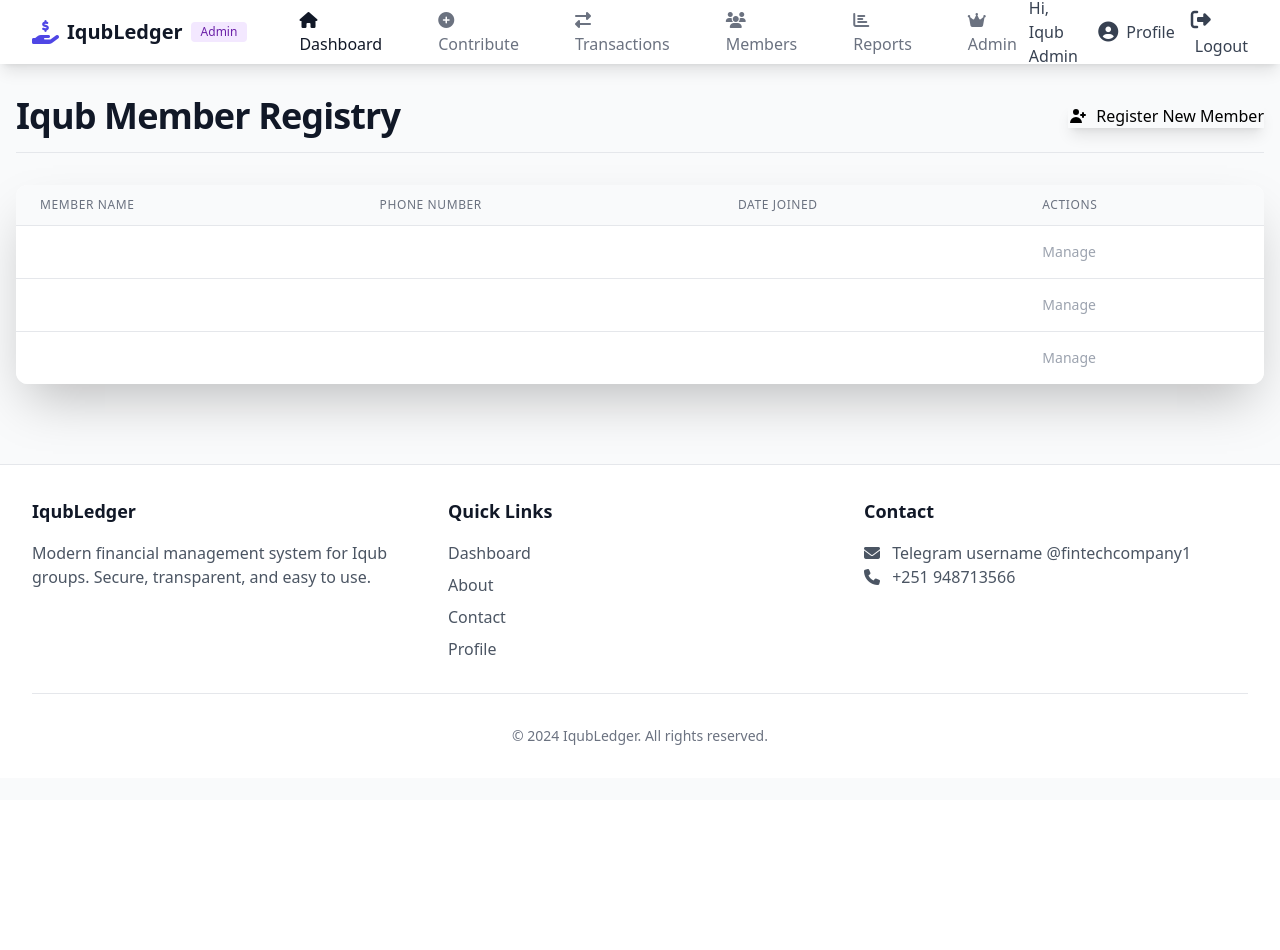
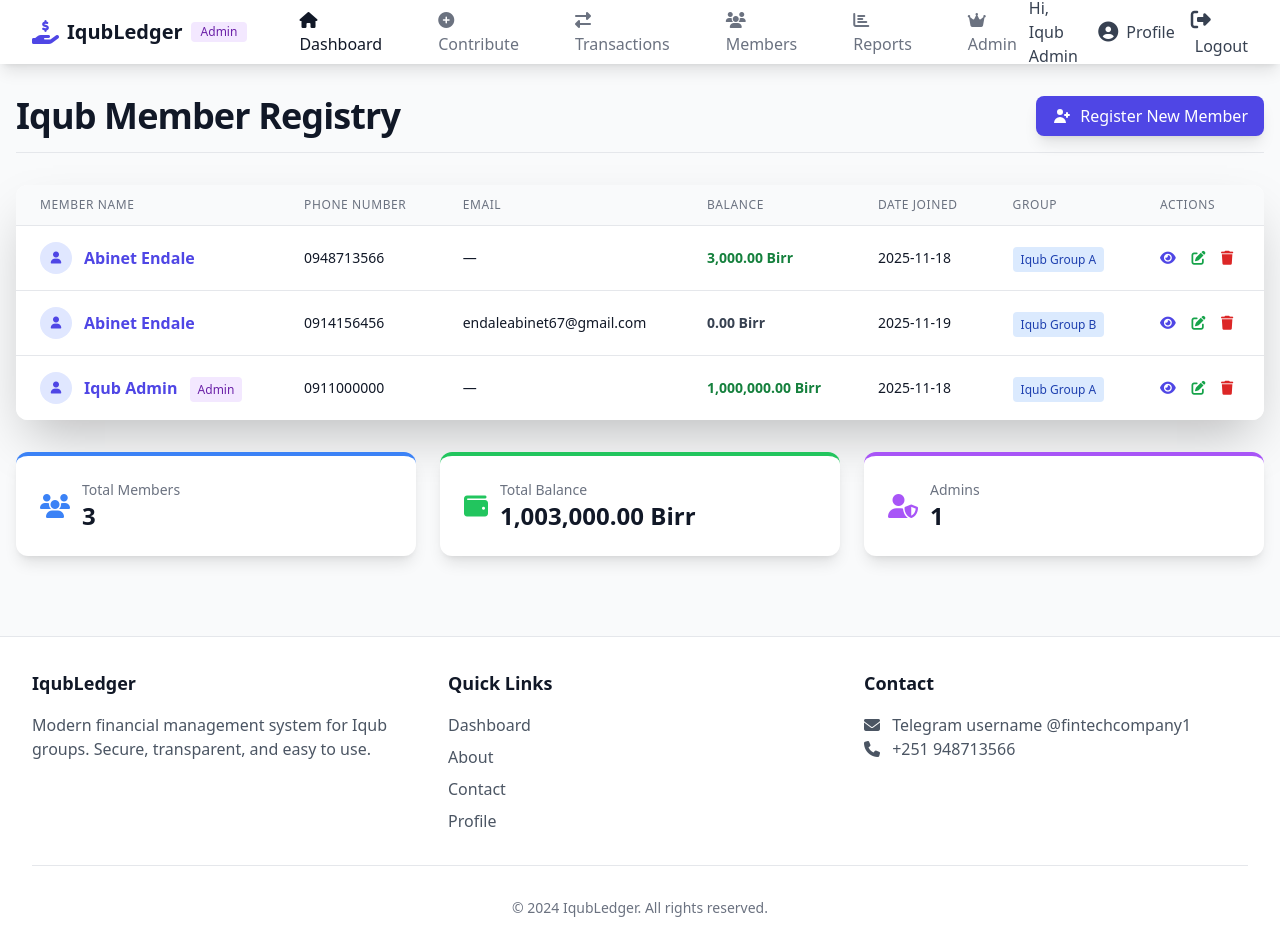
Before and after one commit to abihacker456/fintech-app, a Flask app: page /members in a window 1280 px wide. Before the commit the page ends 745 px from the top, so only its background shows below. Run offline with Flask 3, Linux system fonts and the light colour scheme; a user stored in the database is signed in; data comes from the database, SQL or seed files in the repository; some libraries are stand-ins or nearby versions.

Commit message:
Enhance members.html with additional member details
Updated member registry page to include email, balance, and group columns. Added admin checks for registration and management actions.

```diff
--- a/templates/members.html
+++ b/templates/members.html
@@ -3,19 +3,19 @@
 {% block title %}Iqub Members{% endblock %}
 
 {% block content %}
-
 <div class="space-y-8">
-
     <header class="pb-4 border-b border-gray-200 flex justify-between items-center">
         <h1 class="text-4xl font-extrabold text-gray-900 tracking-tight">
             Iqub Member Registry
         </h1>
-    <a href="{{ url_for('register_member') }}" class="btn-primary flex items-center shadow-lg">
+        {% if session.get('is_admin') %}
+        <a href="{{ url_for('register') }}" class="bg-indigo-600 text-white px-4 py-2 rounded-lg hover:bg-indigo-700 shadow-lg flex items-center">
             <svg xmlns="http://www.w3.org/2000/svg" class="h-5 w-5 mr-2" viewBox="0 0 20 20" fill="currentColor">
                 <path d="M8 9a3 3 0 100-6 3 3 0 000 6zM8 11a6 6 0 016 6H2a6 6 0 016-6zM16 7a1 1 0 10-2 0v1h-1a1 1 0 100 2h1v1a1 1 0 102 0v-1h1a1 1 0 100-2h-1V7z" />
             </svg>
             Register New Member
         </a>
+        {% endif %}
     </header>
 
     <div class="bg-white shadow-2xl rounded-xl overflow-x-auto">
@@ -25,36 +25,135 @@
                 <tr>
                     <th class="px-6 py-3 text-left text-xs font-medium text-gray-500 uppercase tracking-wider">Member Name</th>
                     <th class="px-6 py-3 text-left text-xs font-medium text-gray-500 uppercase tracking-wider">Phone Number</th>
+                    <th class="px-6 py-3 text-left text-xs font-medium text-gray-500 uppercase tracking-wider">Email</th>
+                    <th class="px-6 py-3 text-left text-xs font-medium text-gray-500 uppercase tracking-wider">Balance</th>
                     <th class="px-6 py-3 text-left text-xs font-medium text-gray-500 uppercase tracking-wider">Date Joined</th>
+                    <th class="px-6 py-3 text-left text-xs font-medium text-gray-500 uppercase tracking-wider">Group</th>
                     <th class="px-6 py-3 text-left text-xs font-medium text-gray-500 uppercase tracking-wider">Actions</th>
                 </tr>
             </thead>
             <tbody class="bg-white divide-y divide-gray-200">
                 {% for member in members %}
-            <tr class="hover:bg-gray-50">
-                <td class="px-6 py-4 whitespace-nowrap text-sm font-medium text-gray-900">
-                    <!-- NEW LINK HERE: Directs to the member's detailed ledger history -->
+                <tr class="hover:bg-gray-50 transition duration-150">
+                    <td class="px-6 py-4 whitespace-nowrap">
+                        <div class="flex items-center">
+                            <div class="flex-shrink-0 h-8 w-8 bg-indigo-100 rounded-full flex items-center justify-center mr-3">
+                                <i class="fas fa-user text-indigo-600 text-xs"></i>
+                            </div>
+                            <div>
                                 <a href="{{ url_for('member_detail', member_id=member.id) }}" class="text-indigo-600 hover:text-indigo-800 font-bold">
-                        {{ member.full_name }}
+                                    {{ member.name }}
                                 </a>
+                                {% if member.is_admin %}
+                                <span class="ml-2 px-2 py-1 bg-purple-100 text-purple-800 text-xs font-medium rounded">
+                                    Admin
+                                </span>
+                                {% endif %}
+                            </div>
+                        </div>
                     </td>
-                <td class="px-6 py-4 whitespace-nowrap text-sm text-gray-500">{{ member.phone_number }}</td>
-                <td class="px-6 py-4 whitespace-nowrap text-sm text-gray-500">{{ member.date_joined }}</td>
+                    <td class="px-6 py-4 whitespace-nowrap text-sm text-gray-900">
+                        {{ member.phone }}
+                    </td>
+                    <td class="px-6 py-4 whitespace-nowrap text-sm text-gray-900">
+                        {{ member.email or '—' }}
+                    </td>
+                    <td class="px-6 py-4 whitespace-nowrap text-sm font-bold
+                        {% if member.balance > 0 %}text-green-700{% else %}text-gray-700{% endif %}">
+                        {{ "{:,.2f}".format(member.balance) }} Birr
+                    </td>
+                    <td class="px-6 py-4 whitespace-nowrap text-sm text-gray-900">
+                        {{ member.date_joined[:10] if member.date_joined else member.created_at[:10] }}
+                    </td>
+                    <td class="px-6 py-4 whitespace-nowrap">
+                        <span class="px-2 py-1 bg-blue-100 text-blue-800 text-xs font-medium rounded">
+                            {{ member.group_name or 'Group ' + member.group_id|string }}
+                        </span>
+                    </td>
                     <td class="px-6 py-4 whitespace-nowrap text-sm font-medium">
-                    <!-- Placeholder for future Edit/Delete actions -->
-                    <span class="text-gray-400">Manage</span>
+                        <a href="{{ url_for('member_detail', member_id=member.id) }}"
+                           class="text-indigo-600 hover:text-indigo-900 mr-3"
+                           title="View Details">
+                            <i class="fas fa-eye"></i>
+                        </a>
+                        {% if session.get('is_admin') %}
+                        <a href="#" onclick="editMember({{ member.id }})"
+                           class="text-green-600 hover:text-green-900 mr-3"
+                           title="Edit">
+                            <i class="fas fa-edit"></i>
+                        </a>
+                        <a href="#" onclick="deleteMember({{ member.id }})"
+                           class="text-red-600 hover:text-red-900"
+                           title="Delete">
+                            <i class="fas fa-trash"></i>
+                        </a>
+                        {% endif %}
                     </td>
                 </tr>
                 {% endfor %}
             </tbody>
         </table>
         {% else %}
-    <div class="text-center py-12 text-gray-500 text-lg">
-        No members registered yet.
+        <div class="text-center py-12">
+            <i class="fas fa-users text-4xl text-gray-300 mb-3"></i>
+            <p class="text-gray-500 text-lg">No members registered yet.</p>
+            {% if session.get('is_admin') %}
+            <a href="{{ url_for('register') }}" class="text-indigo-600 hover:text-indigo-800 font-medium mt-2 inline-block">
+                Register the first member
+            </a>
+            {% endif %}
         </div>
         {% endif %}
     </div>
 
+    <!-- Summary Stats -->
+    <div class="grid grid-cols-1 md:grid-cols-3 gap-6 mt-8">
+        <div class="bg-white p-6 rounded-xl shadow-lg border-t-4 border-blue-500">
+            <div class="flex items-center">
+                <i class="fas fa-users text-blue-500 text-2xl mr-3"></i>
+                <div>
+                    <p class="text-sm text-gray-500">Total Members</p>
+                    <p class="text-2xl font-bold text-gray-900">{{ members|length }}</p>
+                </div>
+            </div>
+        </div>
 
+        <div class="bg-white p-6 rounded-xl shadow-lg border-t-4 border-green-500">
+            <div class="flex items-center">
+                <i class="fas fa-wallet text-green-500 text-2xl mr-3"></i>
+                <div>
+                    <p class="text-sm text-gray-500">Total Balance</p>
+                    <p class="text-2xl font-bold text-gray-900">
+                        {{ "{:,.2f}".format(members|sum(attribute='balance')) }} Birr
+                    </p>
                 </div>
+            </div>
+        </div>
+
+        <div class="bg-white p-6 rounded-xl shadow-lg border-t-4 border-purple-500">
+            <div class="flex items-center">
+                <i class="fas fa-user-shield text-purple-500 text-2xl mr-3"></i>
+                <div>
+                    <p class="text-sm text-gray-500">Admins</p>
+                    <p class="text-2xl font-bold text-gray-900">
+                        {{ members|selectattr('is_admin')|list|length }}
+                    </p>
+                </div>
+            </div>
+        </div>
+    </div>
+</div>
+
+<script>
+function editMember(memberId) {
+    alert('Edit feature coming soon for member ID: ' + memberId);
+}
+
+function deleteMember(memberId) {
+    if (confirm('Are you sure you want to delete this member? This action cannot be undone.')) {
+        alert('Delete feature coming soon for member ID: ' + memberId);
+        // In production: window.location.href = '/delete-member/' + memberId;
+    }
+}
+</script>
 {% endblock %}
```
Lines whose indentation alone changed are shown as unchanged.
